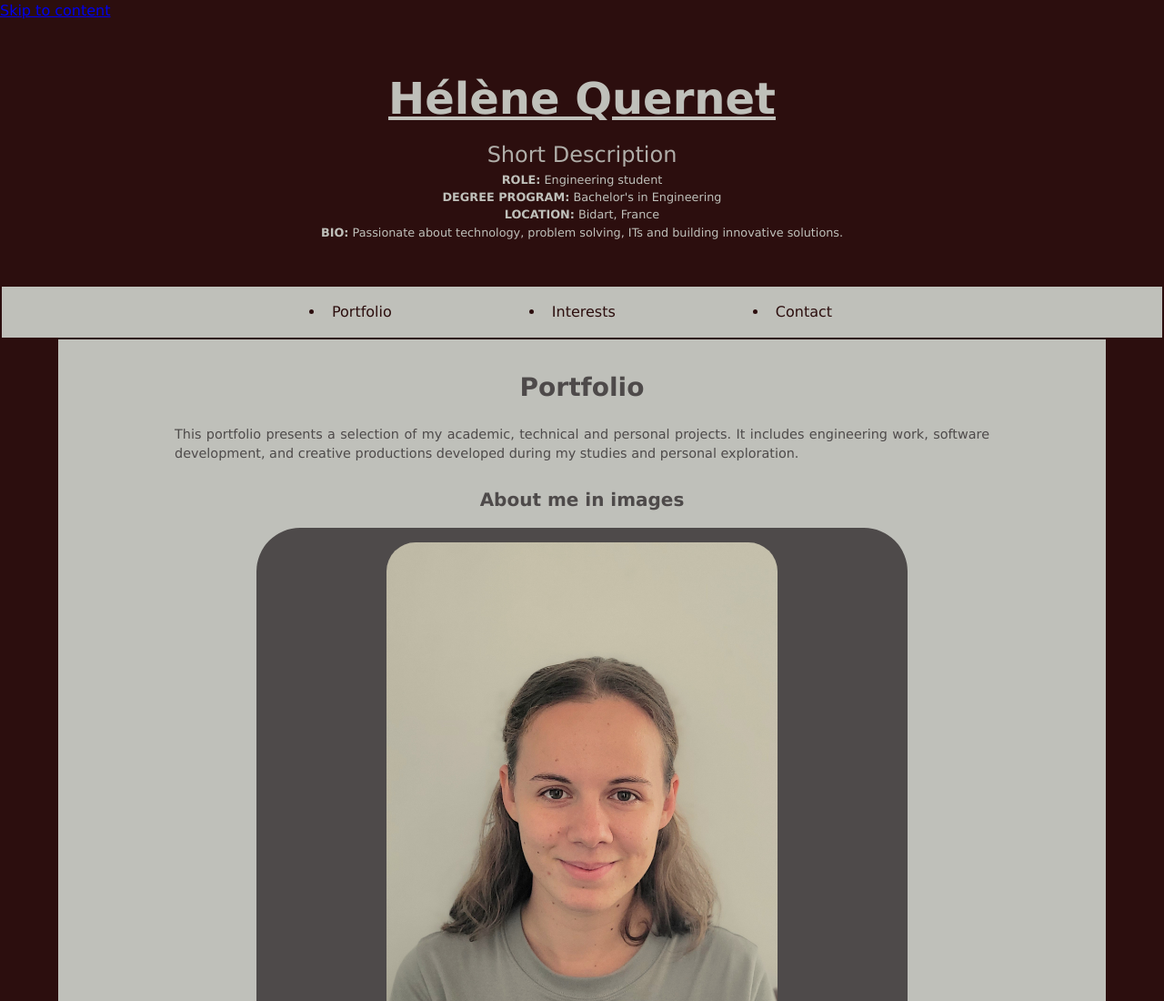
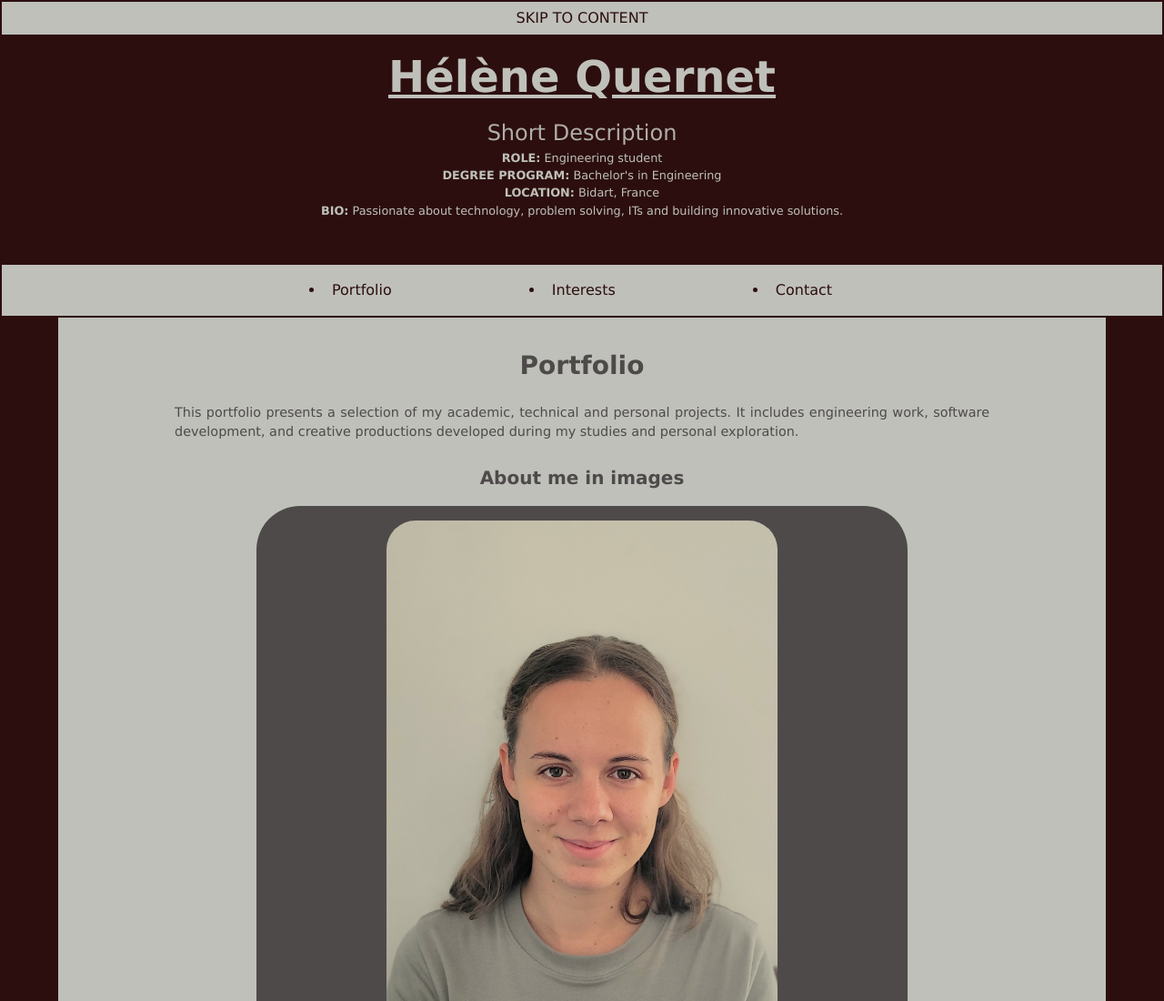
Before and after one commit to HeleneQ/browser-programming, a plain HTML site: page lecture-03-css-basics/index.html in a window 1280 px wide. Shown: the top 1100 px of the page at 91% size. Drawn offline with Linux system fonts and the light colour scheme.

Commit message:
forgotten id lecture 3

```diff
--- a/lecture-03-css-basics/index.html
+++ b/lecture-03-css-basics/index.html
@@ -7,7 +7,7 @@
 </head>
 
 <body>
-    <a href="#main">Skip to content</a>
+    <a id="skipper" href="#main">Skip to content</a>
     <header>
         <h1>Hélène Quernet</h1>
         <h2>Short Description</h2>
```
